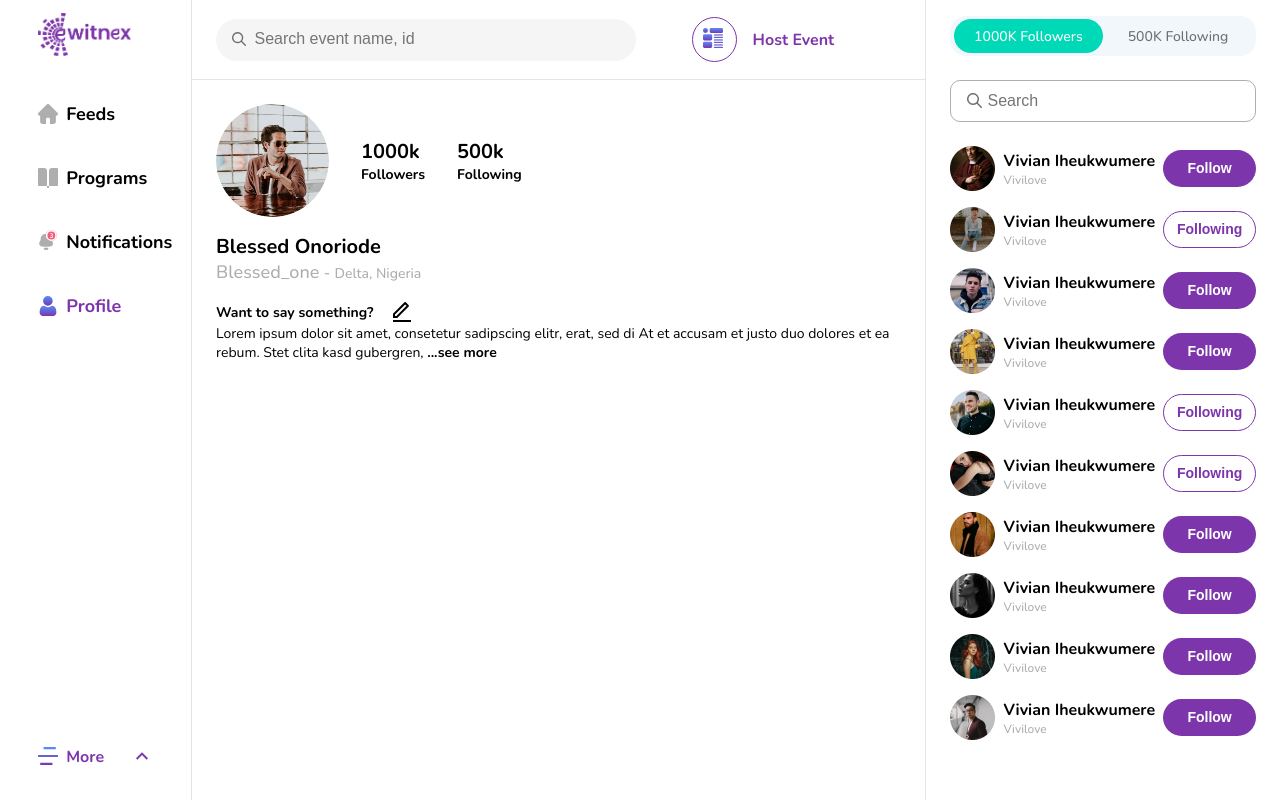
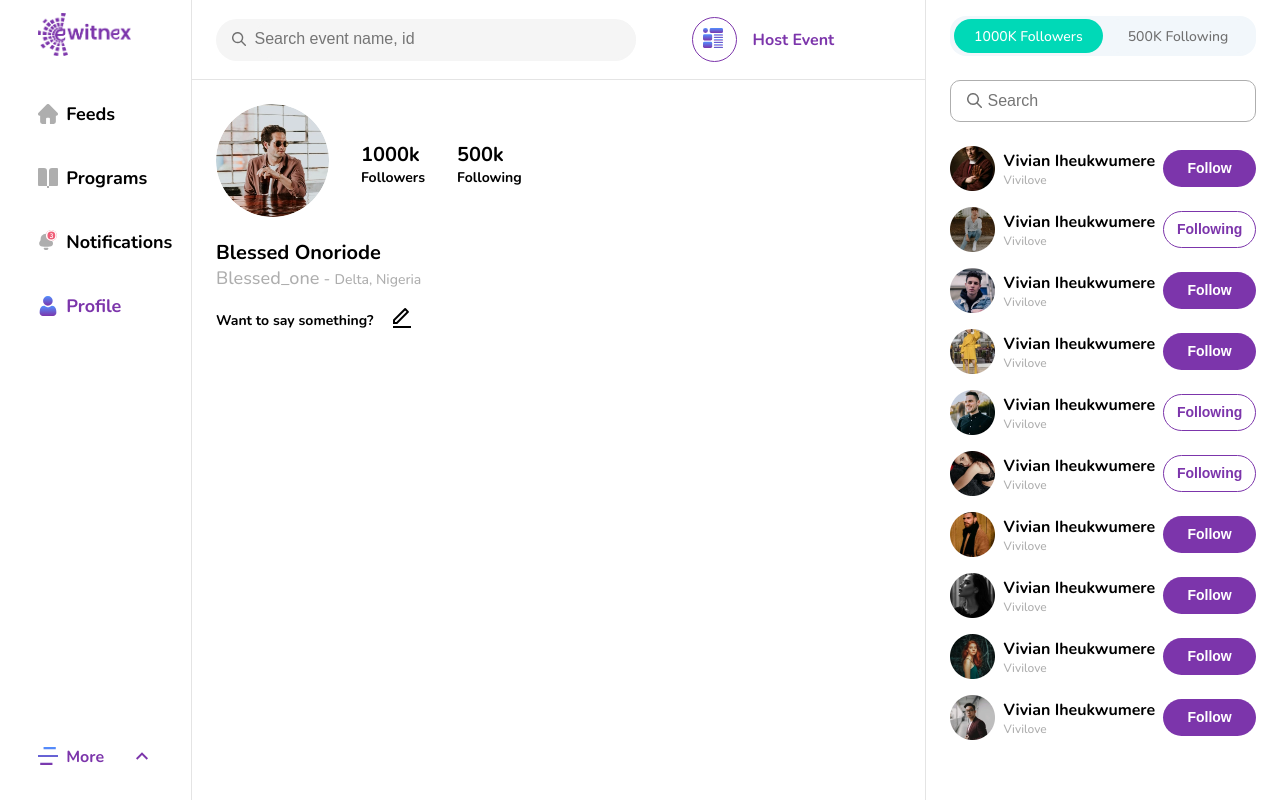
Before and after one commit to okorie2/ewitnex, a Next.js app: page /dashboard/profile in a window 1280 px wide. Built offline with nearby package versions, Linux system fonts and the light colour scheme.

Commit message:
feat: added flag api, random style fixes

```diff
--- a/components/cards/setingsFormCard.tsx
+++ b/components/cards/setingsFormCard.tsx
@@ -7,10 +7,12 @@ import Image from "next/image";
 const SettingsFormCard = ({
   label,
   cardTitle,
-  onClick
+  onClick,
+  cardTitleImg
 }: {
   label: string;
   cardTitle: string;
+  cardTitleImg ?: React.ReactNode;
   onClick?: () => void;
 }) => {
   return (
@@ -39,6 +41,7 @@ const SettingsFormCard = ({
       </div>
       <SettingsCard
         cardTitle={cardTitle}
+        cardTitleImg = {cardTitleImg}
         height={"51px"}
         noShadow={true}
         border="10px"
--- a/components/inputs/hostEventTextField.tsx
+++ b/components/inputs/hostEventTextField.tsx
@@ -11,8 +11,12 @@ interface IHostEventTextField {
   type: string;
   name?:string;
   value?: any;
+  padding?:string
   placeholder: string;
   color?:string;
+  disabled?:boolean;
+  background?:string
+  border?:string
   height?: string;
   image?: string;
   setValue?: (e: React.ChangeEvent<HTMLInputElement>) => void;
@@ -75,13 +79,15 @@ const HostEventTextField = (props: IHostEventTextField) => {
           id={props.label.split("").join("_")}
           placeholder={props.placeholder}
           name={props.name}
+          disabled = {props.disabled}
           css={{
             height: props.height ? props.height : "8.25rem",
             width: "100%",
-            padding: "1rem ",
-            border: `1px solid ${"#AEAEAE"}`,
+            padding: props.padding ? props.padding : "1rem ",
+            border: props.border ? props.border :`1px solid ${"#AEAEAE"}`,
             borderRadius: "10px",
             fontSize: "14px",
+            background: props.background,
             fontFamily: "'Poppins', sans-serif",
             color: props.color? props.color : "#AEAEAE",
             resize: "none",
--- a/pages/dashboard/profile.tsx
+++ b/pages/dashboard/profile.tsx
@@ -1,6 +1,6 @@
 /** @jsxImportSource @emotion/react */
 
-import React, { useState } from "react";
+import React, { ChangeEvent, useState, useRef } from "react";
 import DashboardLayout from "./layout";
 import Image from "next/image";
 import DashboardHeader from "@/components/header/dashboardHeader";
@@ -10,11 +10,32 @@ import {
   activeButtonStyle,
   inactiveButtonStyle,
 } from "styles/components/ButtonToggleStyles";
+import HostEventTextField from "@/components/inputs/hostEventTextField";
 
 const Profile = () => {
   const [showFollowing, setShowFollowing] = useState(false);
   const [showFollowers, setShowFollowers] = useState(true);
   const [activeTab, setActiveTab] = useState("followers");
+  const [editable, setEditable] = useState(false);
+  const [bioData, setBioData] = useState("");
+  const [saveHoverState, setSaveHoverState] = useState(false);
+  const [imageHoverState, setImageHoverState] = useState(false);
+  const inputRef = useRef<HTMLInputElement>(null)
+
+  const handleImageClick = () => {
+    if(inputRef.current != null ) {
+      inputRef.current.click()
+    }
+  }
+
+  const handleFileChange = (event: React.ChangeEvent<HTMLInputElement>) => {
+    const fileObj = event.target.files && event.target.files[0]
+    if( !fileObj) {
+      return
+    }
+
+    event.target.files = null
+  }
 
   const handleShowFollowers = () => {
     setShowFollowers(true);
@@ -25,8 +46,11 @@ const Profile = () => {
     setShowFollowing(true);
     setShowFollowers(false);
     setActiveTab("following");
+    console.log(bioData);
   };
-
+  const handleChange = (event: ChangeEvent<HTMLInputElement>) => {
+    setBioData(event.currentTarget.value);
+  };
   return (
     <DashboardLayout>
       <div
@@ -52,7 +76,12 @@ const Profile = () => {
             }}
           >
             <div css={{ display: "grid", gap: "1rem", marginBottom: "1rem" }}>
-              <div css={{ display: "flex", gap: "2rem", alignItems: "center" }}>
+              <div css={{ display: "flex", gap: "2rem", alignItems: "center", cursor: "pointer" }}>
+                <div
+                  css={{ position: "relative" }}
+                  onMouseEnter={() => setImageHoverState(true)}
+                  onMouseLeave={() => setImageHoverState(false)}
+                >
                   <Image
                     src="/assets/pngs/marve.png"
                     alt=""
@@ -60,6 +89,27 @@ const Profile = () => {
                     height={113}
                     css={{ borderRadius: "50%" }}
                   />
+                  {imageHoverState && (
+                    <div
+                      css={{
+                        color: "#fff",
+                        background: "rgba(0,0,0,0.5)",
+                        position: "absolute",
+                        top: "0rem",
+                        display: "flex",
+                        justifyContent: "center",
+                        alignItems: "center",
+                        height: "113px",
+                        width: "113px",
+                        borderRadius: "50%",
+                      }}
+                      onClick={handleImageClick}
+                    >
+                      <input type = "file" css = {{display: "none"}} onChange={handleFileChange} ref = {inputRef}/>
+                      <p>Edit</p>
+                    </div>
+                  )}
+                </div>
                 <div>
                   <p
                     css={{
@@ -106,20 +156,78 @@ const Profile = () => {
             </div>
             <div css={{ fontSize: "0.875rem" }}>
               <div css={{ display: "flex", alignItems: "center", gap: "1rem" }}>
-                <p css={{ fontWeight: "bold" }}>Want to say something?</p>
+                <p css={{ fontWeight: "bolder" }}>Want to say something?</p>
+                <div
+                  css={{
+                    display: "flex",
+                    alignItems: "center",
+                    cursor: "pointer",
+                  }}
+                >
+                  {editable ? (
+                    <div
+                      css={{
+                        display: "flex",
+                        alignItems: "center",
+                        gap: "0.5rem",
+                        width: "8rem",
+                      }}
+                      onMouseEnter={() => setSaveHoverState(true)}
+                      onMouseLeave={() => setSaveHoverState(false)}
+                      onClick={() => {
+                        setEditable(false);
+                      }}
+                    >
                       <Image
-                  src="/assets/svgs/pencil_.svg"
+                        src={`/assets/svgs/floppy-save.svg`}
+                        alt=""
+                        width={20}
+                        height={20}
+                      />
+                      {saveHoverState && (
+                        <span
+                          css={{
+                            color: "#7C35AB",
+                            padding: "0.5% 1%",
+                            background: "#F2F7FB",
+                            fontWeight: "bold",
+                          }}
+                        >
+                          Save changes
+                        </span>
+                      )}
+                    </div>
+                  ) : (
+                    <div onClick={() => setEditable(true)}>
+                      <Image
+                        src={`/assets/svgs/pencil_.svg`}
                         alt=""
                         width={24}
                         height={24}
                       />
                     </div>
-              <p>
-                Lorem ipsum dolor sit amet, consetetur sadipscing elitr, erat,
-                sed di At et accusam et justo duo dolores et ea rebum. Stet
-                clita kasd gubergren,{" "}
-                <span css={{ fontWeight: "bold" }}>...see more</span>
-              </p>
+                  )}
+                </div>
+              </div>
+              <div>
+                <HostEventTextField
+                  label={""}
+                  type="textarea"
+                  name="bio"
+                  color="#000"
+                  height="16rem"
+                  value={bioData}
+                  placeholder={bioData}
+                  disabled={!editable}
+                  background="transparent"
+                  padding={editable ? "0.5rem" : "0"}
+                  border={editable ? undefined : "none"}
+                  // setValue={(e: React.ChangeEvent<HTMLInputElement>) =>
+                  //   setBioData(e.target.value)
+                  // }
+                  setValue={handleChange}
+                />
+              </div>
             </div>
           </div>
         </div>
```
Also changed, not shown: components/cards/settingsCard.tsx (+31 -8 lines), fragments/settings/personalInformation.tsx (+13 -1 lines), pages/dashboard/settings/index.tsx (+11 -4 lines), public/assets/svgs/floppy-save.svg (added). Lines whose indentation alone changed are shown as unchanged.
